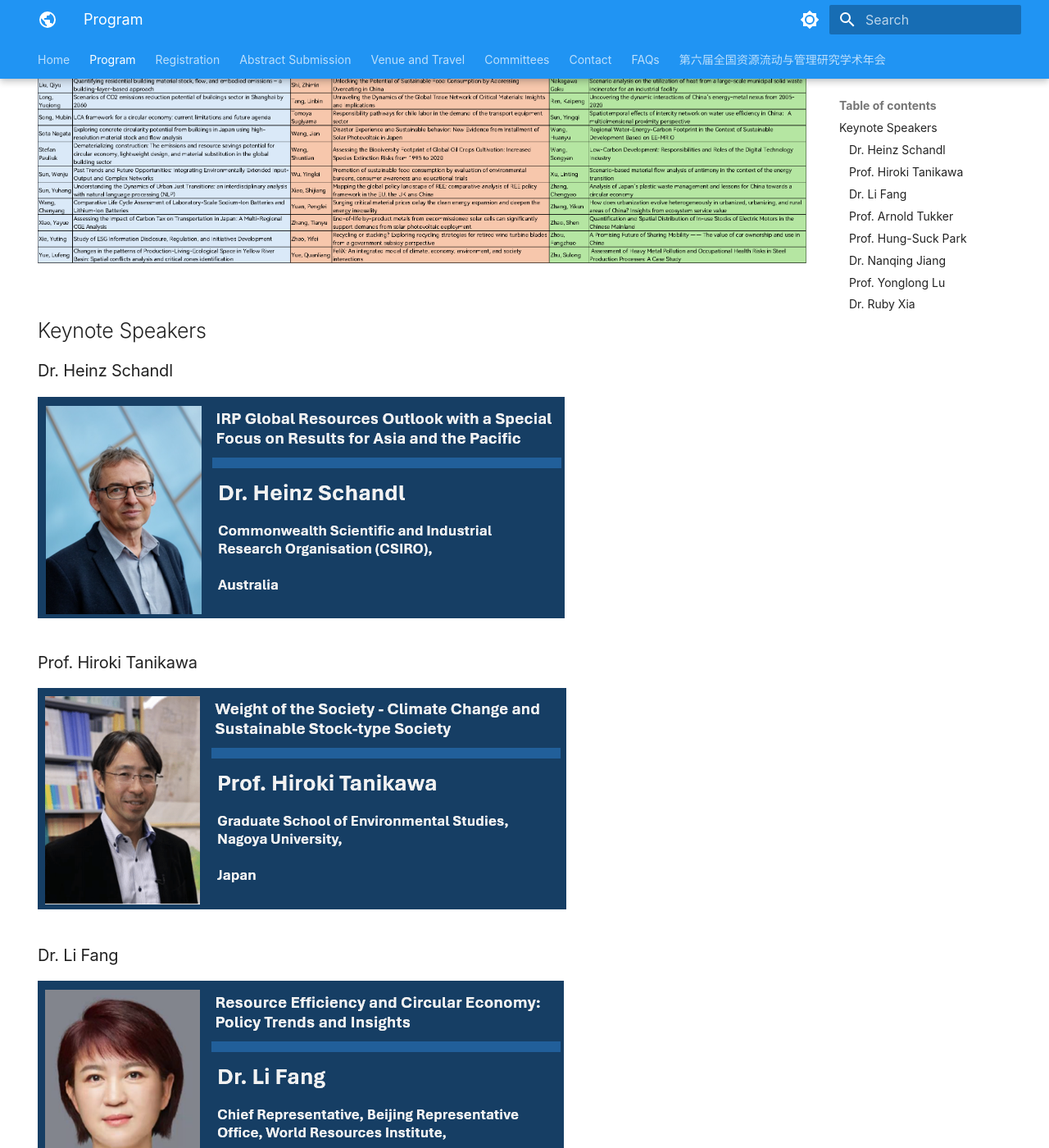
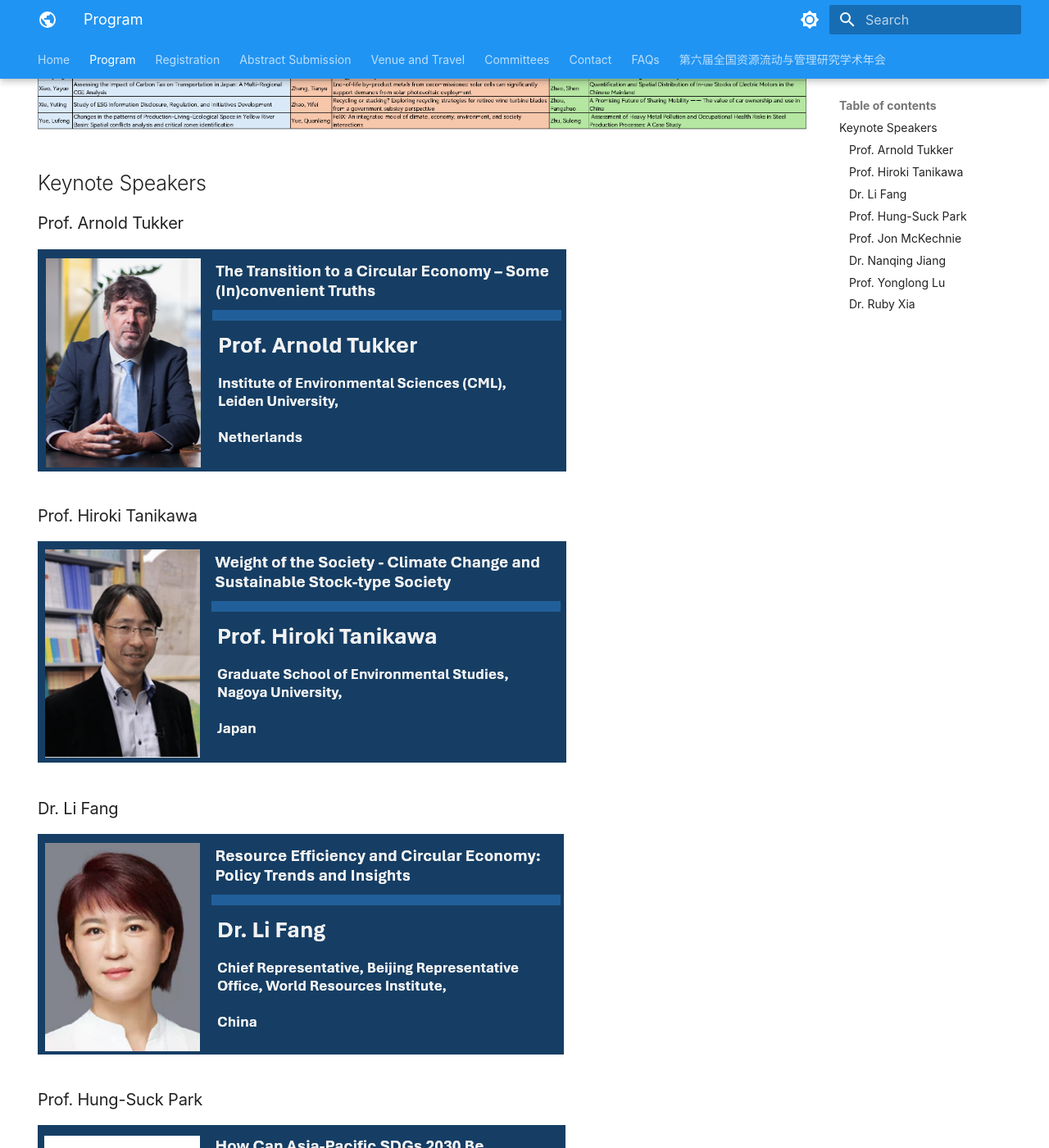
Before and after one commit to Admittedly-Goat/isiesem2024.net.github.io, an MkDocs documentation site: the page built from docs/Program/index.md, in a window 1280 px wide and 1400 px high, scrolled down 2474 px. Shown: the whole window at 82% size. Built offline with MkDocs 1.6.1 and Material for MkDocs 9.7.7, drawn with Linux system fonts in a browser that asks for light colours; some of the changed text lies outside the part shown.

Commit message:
emergency update for programs

```diff
--- a/docs/Program/index.md
+++ b/docs/Program/index.md
@@ -7,21 +7,21 @@
 
 The final conference program schedule is provided as below; you can also download the pdf version of the schedule [here](image/index/1724074529603.pdf).
 
-![1724119570424](image/index/1724119570424.png)
+![1724230066392](image/index/1724230066392.png)
 
-![1724119587461](image/index/1724119587461.png)![1724119603036](image/index/1724119603036.png)
+![1724230072327](image/index/1724230072327.png)![1724230077148](image/index/1724230077148.png)
 
-![1724121186702](image/index/1724121186702.png)
+![1724230082291](image/index/1724230082291.png)
 
 Detailed schedule of poster presentation:
 
-![1724074928080](image/index/1724074928080.png)
+![1724230087497](image/index/1724230087497.png)
 
 ## Keynote Speakers
 
-### Dr. Heinz Schandl
+### Prof. Arnold Tukker
 
-![1724121159353](image/index/1724121159353.png)
+![1724121120565](image/index/1724121120565.png)
 
 ### Prof. Hiroki Tanikawa
 
@@ -31,13 +31,13 @@
 
 ![1724121133291](image/index/1724121133291.png)
 
-### Prof. Arnold Tukker
-
-![1724121120565](image/index/1724121120565.png)
-
 ### Prof. Hung-Suck Park
 
 ![1724121105419](image/index/1724121105419.png)
+
+### Prof. Jon McKechnie
+
+![1724229855325](image/index/1724229855325.png)
 
 ### Dr. Nanqing Jiang
 
```
Also changed, not shown: docs/Program/image/index/1724229855325.png (added), docs/Program/image/index/1724230066392.png (added), docs/Program/image/index/1724230072327.png (added), docs/Program/image/index/1724230077148.png (added), docs/Program/image/index/1724230082291.png (added), docs/Program/image/index/1724230087497.png (added), 1 other file.
